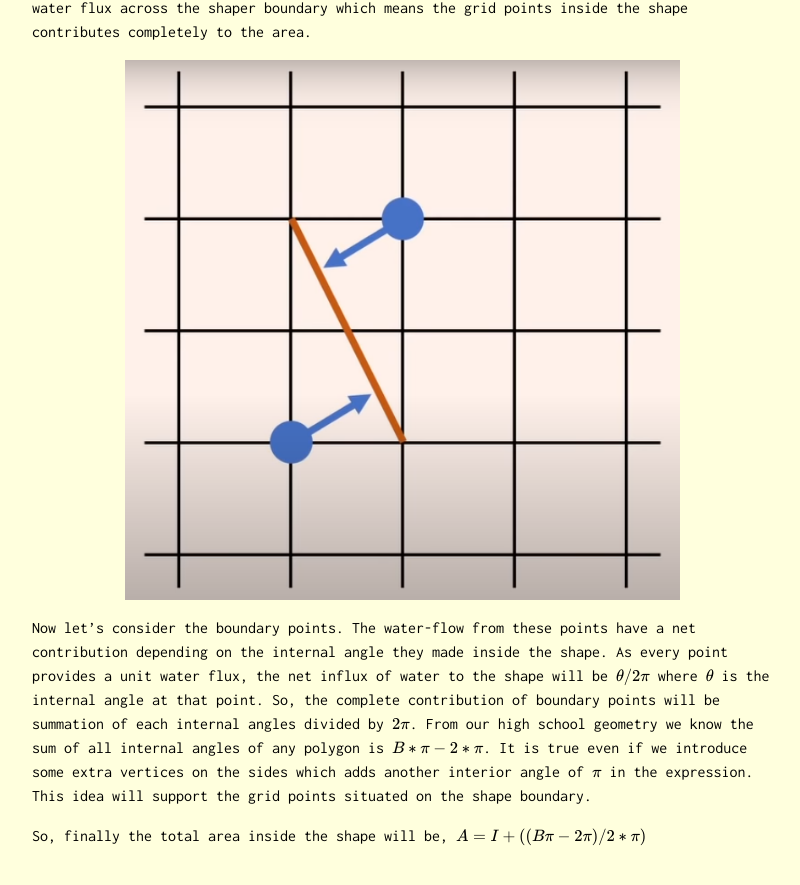
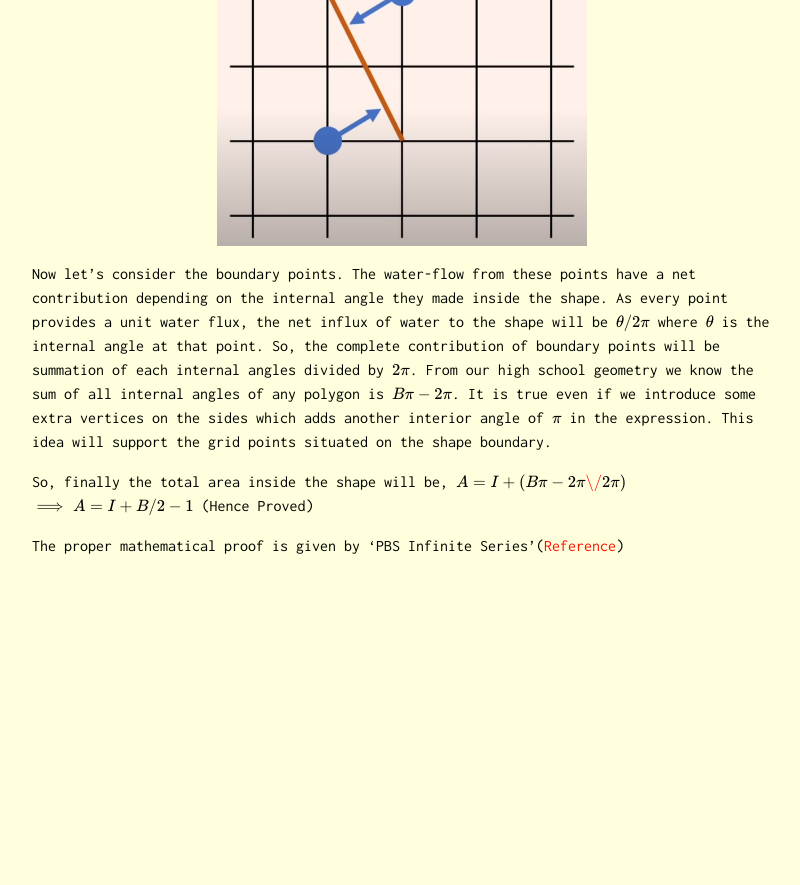
Before and after one commit to Oscuro-Phoenix/math-for-fun, a Jekyll site: the page built from _posts/2021-12-01-Problem-22.md, in a window 1280 px wide and 900 px high, scrolled down 1525 px. Shown: the top 885 px of the window, without its empty margins (238-1038 px from the left). Built offline with Jekyll 4.4.1, drawn with Linux system fonts in a browser that asks for light colours; formulas are drawn with MathJax 3; after the commit the page ends 2135 px from its top, so only the background shows below that.

Commit message:
Update 2021-12-01-Problem-22.md

```diff
--- a/_posts/2021-12-01-Problem-22.md
+++ b/_posts/2021-12-01-Problem-22.md
@@ -13,14 +13,19 @@ We find this problem from SoME1 competition organized by 3blue1brown this summer
 There is an unconventional in mathematical sense yet very simple and easy to understand proof of this theorem given by 'spacematt'([Reference](https://www.youtube.com/watch?v=uh-yRNqLpOg&t=0s)). We will be discussing this proof here.
 
 Let's consider the bottom image:
-<center><img style=" display: block; margin-left: auto; margin-right: auto;width: 75%;" src="../assets/prob22_fig1.PNG"></center>
+<center><img style=" display: block; margin-left: auto; margin-right: auto;width: 50%;" src="../assets/prob22_fig1.PNG"></center>
 
 Now for this image there are I(=3) no of points inside the red colored shape, B(=7) no of points at the boundary of the shape. Let's consider a hypothetical situation where each point is a source of water and provides a unit of constant influx of liquid in the radial direction. At steady state the amount of water inside the shape will give the area of that shape.
 
 At steady state if you consider any boundary line of the shape you will see a balance of water flow from the inside and from the outside. In other words, each boundary line has a rotational symmetry with respect to the neighboring grid points. For example, in the bottom figure the flux inside and outside of that particular boudary is same i.e. there is no net water flux across the shaper boundary which means the grid points inside the shape contributes completely to the area.
 
-<center><img style=" display: block; margin-left: auto; margin-right: auto;width: 75%;" src="../assets/prob22_fig2.PNG"></center>
+<center><img style=" display: block; margin-left: auto; margin-right: auto;width: 50%;" src="../assets/prob22_fig2.PNG"></center>
 
-Now let's consider the boundary points. The water-flow from these points have a net contribution depending on the internal angle they made inside the shape. As every point provides a unit water flux, the net influx of water to the shape will be $$\theta/2\pi$$ where $$\theta$$ is the internal angle at that point. So, the complete contribution of boundary points will be summation of each internal angles divided by $$2\pi$$. From our high school geometry we know the sum of all internal angles of any polygon is $$B*\pi-2*\pi$$. It is true even if we introduce some extra vertices on the sides which adds another interior angle of $$\pi$$ in the expression. This idea will support the grid points situated on the shape boundary.
+Now let's consider the boundary points. The water-flow from these points have a net contribution depending on the internal angle they made inside the shape. As every point provides a unit water flux, the net influx of water to the shape will be $$\theta/2\pi$$ where $$\theta$$ is the internal angle at that point. So, the complete contribution of boundary points will be summation of each internal angles divided by $$2\pi$$. From our high school geometry we know the sum of all internal angles of any polygon is $$B\pi-2\pi$$. It is true even if we introduce some extra vertices on the sides which adds another interior angle of $$\pi$$ in the expression. This idea will support the grid points situated on the shape boundary.
 
-So, finally the total area inside the shape will be, $$A=I+((B\pi-2\pi)/2*\pi)$$
+So, finally the total area inside the shape will be, $$A=I+(B\pi-2\pi\/2\pi)$$
+$$
+\implies A=I+B/2-1 $$ (Hence Proved)
+
+
+The proper mathematical proof is given by 'PBS Infinite Series'([Reference](https://www.youtube.com/watch?v=bYW1zOMCQno&t=538s))
```
